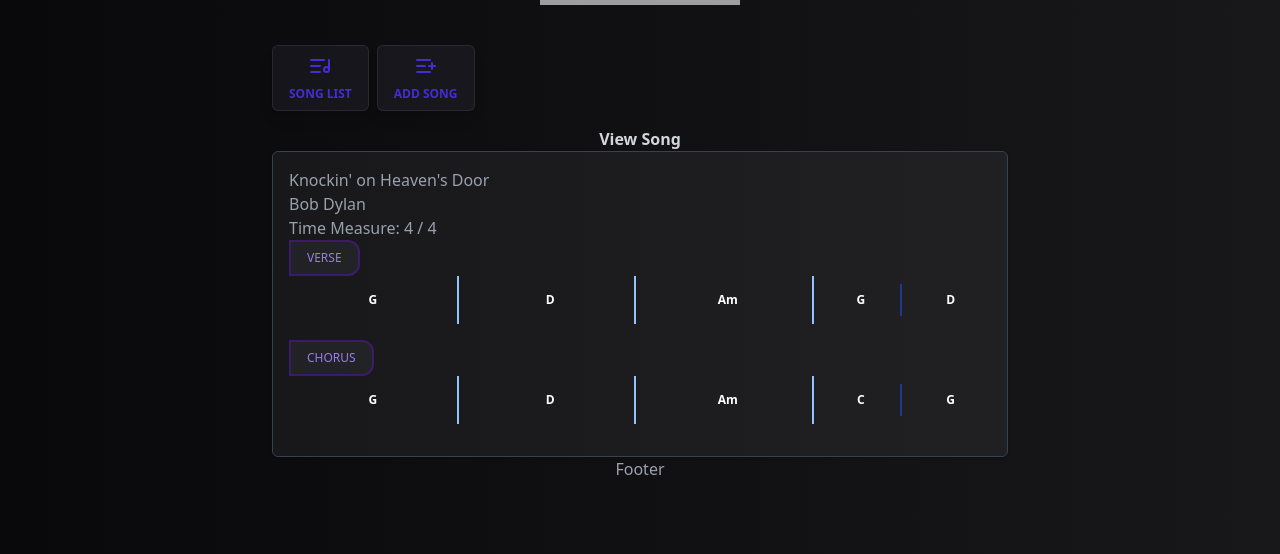
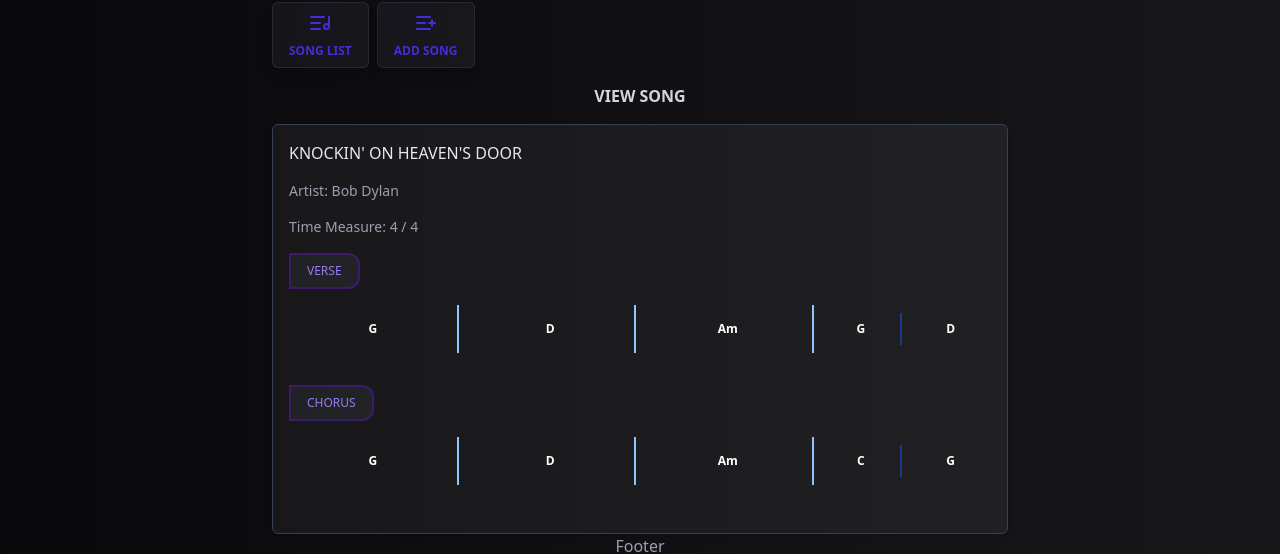
Before and after one commit to horaciodominguez/chordblocks-react-typescript, a React (Vite) app: page /song/1 in a window 1280 px wide. Shown: the part 244-798 px from the top of the page. Built offline with nearby package versions, Linux system fonts and the light colour scheme; grey boxes are pictures that could not be loaded.

Commit message:
style: update Song and ViewSong components for improved typography and layout

```diff
--- a/src/modules/songs/components/Song.tsx
+++ b/src/modules/songs/components/Song.tsx
@@ -16,16 +16,21 @@ export const Song = ({ song }: Props) => {
       key={song.id ? song.id : null}
       className="border-[.1px] border-gray-700 bg-gray-50/5 rounded-md p-4 shadow-sm"
     >
-      <h3 className="font-medium">{song.title}</h3>
-      <p>{song.artist}</p>
-      <p>
+      <h2 className="font-medium uppercase text-gray-200 mb-4">{song.title}</h2>
+      <h3 className="text-sm text-gray-400 mb-4">Artist: {song.artist}</h3>
+      <p className="text-sm text-gray-400 mb-4">
         Time Measure: {song.timeSignature.beatsPerMeasure} /{" "}
         {song.timeSignature.noteValue}
       </p>
       <ul>
-        {song.songSections.map((section, sectionIndex) => (
-          <li key={sectionIndex} className=" ">
-            <SectionTag typeName={section.type} />
+        {song.songSections.map((section) => (
+          <li
+            key={section.id}
+            className="flex flex-col justify-start gap-4 mb-4 "
+          >
+            <div>
+              <SectionTag typeName={section.type} />
+            </div>
             <Section section={section} timeSignature={song.timeSignature} />
           </li>
         ))}
--- a/src/pages/ViewSong.tsx
+++ b/src/pages/ViewSong.tsx
@@ -16,7 +16,9 @@ export default function ViewSong({ songs }: Props) {
 
   return (
     <>
-      <h2 className="text-gray-300 font-bold text-center  ">View Song</h2>
+      <h2 className="text-gray-300 font-bold uppercase text-center mb-4 ">
+        View Song
+      </h2>
       <Song song={song} />
     </>
   )
```
